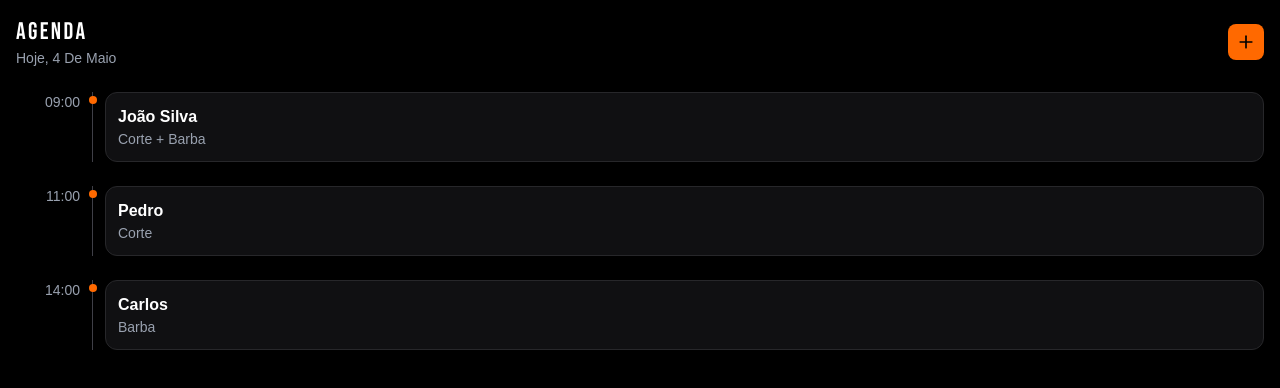
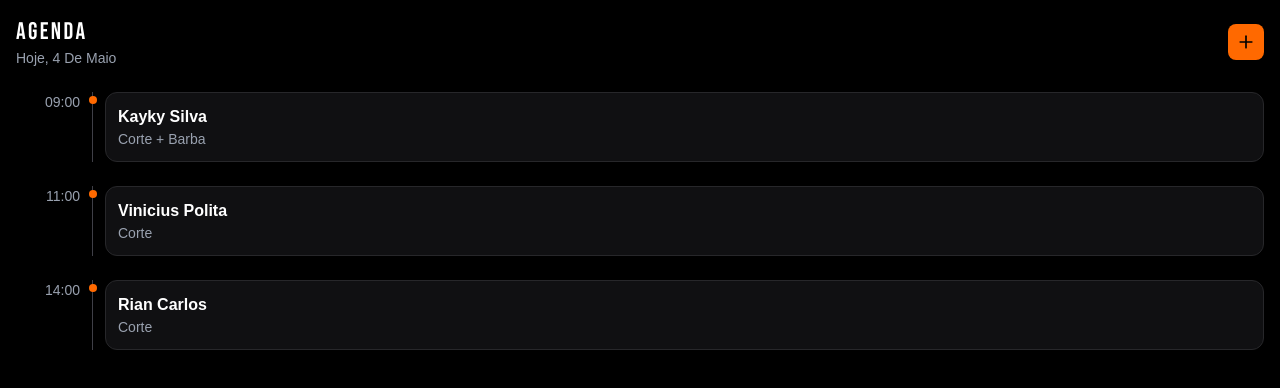
Before and after one commit to gamerchablau-del/agenbarba, a Next.js app: page /agenda in a window 1280 px wide. Shown: the top 388 px of the page. Built offline with nearby package versions, Linux system fonts and the light colour scheme.

Commit message:
atualizando projeto real

```diff
--- a/app/agenda/page.tsx
+++ b/app/agenda/page.tsx
@@ -24,18 +24,18 @@ export default function AgendaPage() {
   const agendamentos = [
     {
       hora: "09:00",
-      nome: "João Silva",
+      nome: "Kayky Silva",
       servico: "Corte + Barba"
     },
     {
       hora: "11:00",
-      nome: "Pedro",
+      nome: "Vinicius Polita",
       servico: "Corte"
     },
     {
       hora: "14:00",
-      nome: "Carlos",
-      servico: "Barba"
+      nome: "Rian Carlos",
+      servico: "Corte"
     }
   ]
 
```
